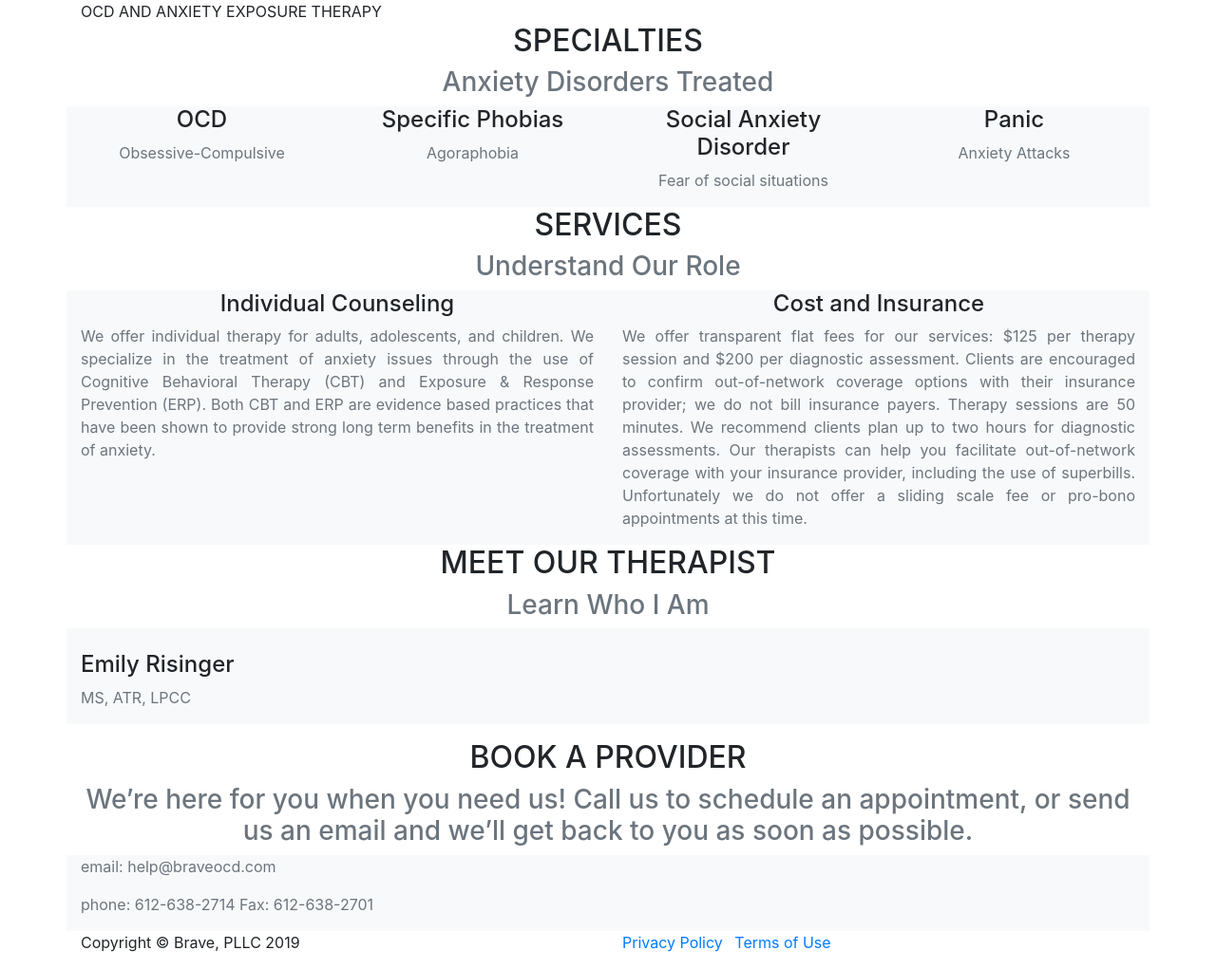
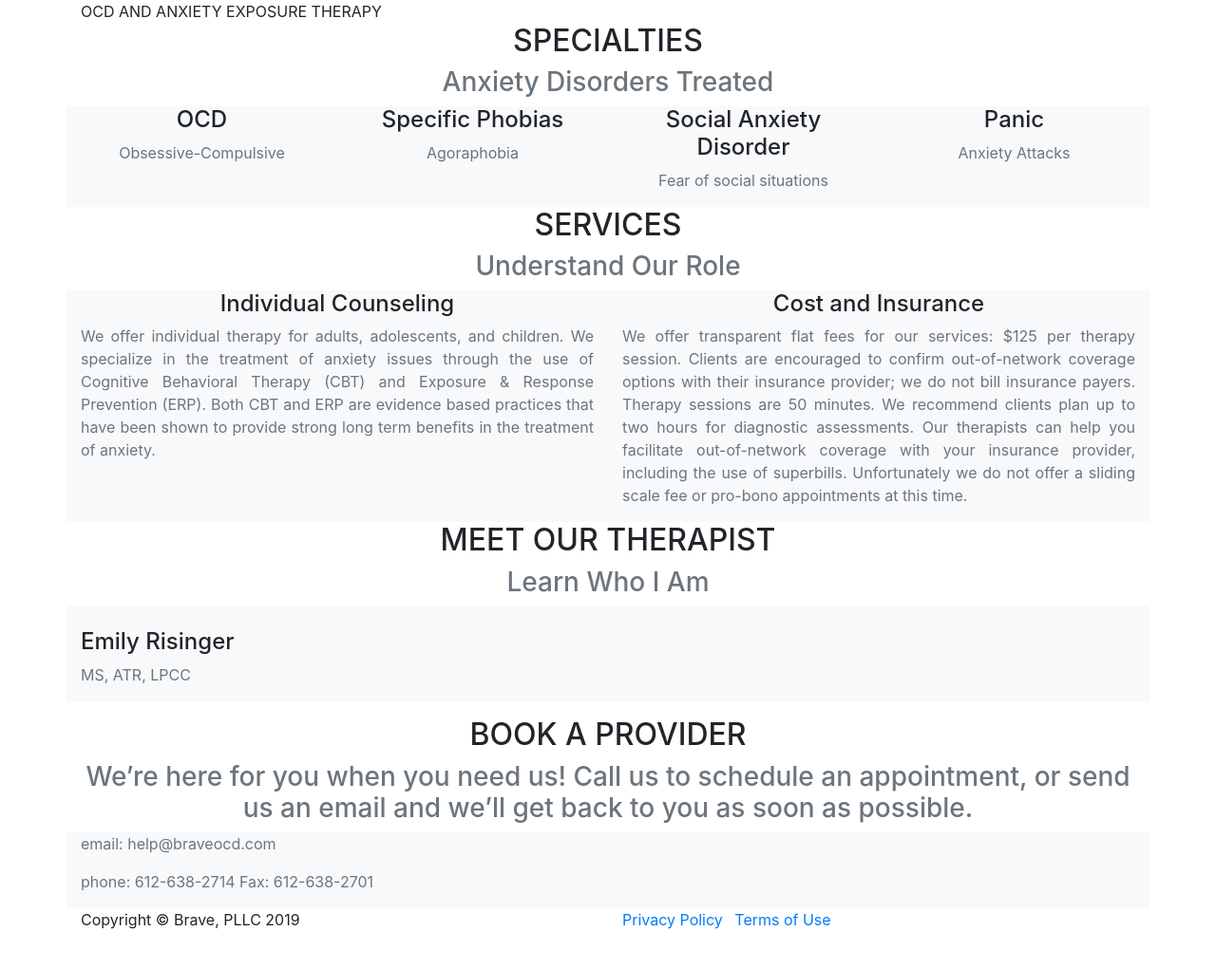
Before and after one commit to emilyrisingerpllc/emilyrisingerpllc.github.io, a Jekyll site: the page built from index.md, in a window 1280 px wide and 1021 px high. Shown: the whole window at 95% size. Built offline with Jekyll 4.4.1, drawn with Linux system fonts in a browser that asks for light colours; nearby versions of some CDN libraries; some web fonts are replaced; library files that are not in the unit come from our copies.

Commit message:
Drop $200.

```diff
--- a/_data/default.yml
+++ b/_data/default.yml
@@ -30,8 +30,8 @@ brand:
           of anxiety.
       - heading: Cost and Insurance
         text: >
-          We offer transparent flat fees for our services: $125 per therapy session and $200 per
-          diagnostic assessment. Clients are encouraged to confirm out-of-network coverage options
+          We offer transparent flat fees for our services: $125 per therapy session.
+          Clients are encouraged to confirm out-of-network coverage options
           with their insurance provider; we do not bill insurance payers. Therapy sessions are 50
           minutes. We recommend clients plan up to two hours for diagnostic assessments. Our therapists
           can help you facilitate out-of-network coverage with your insurance provider, including
```
